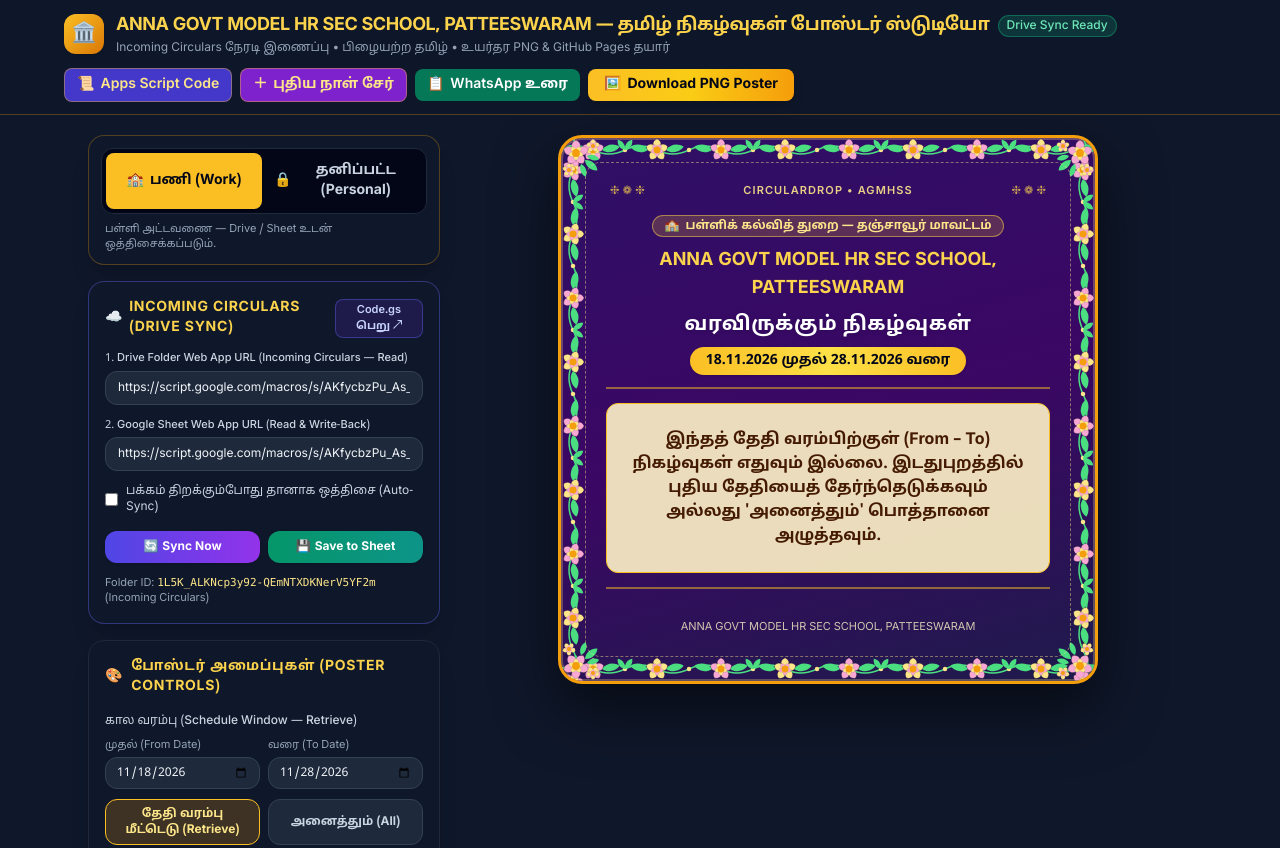
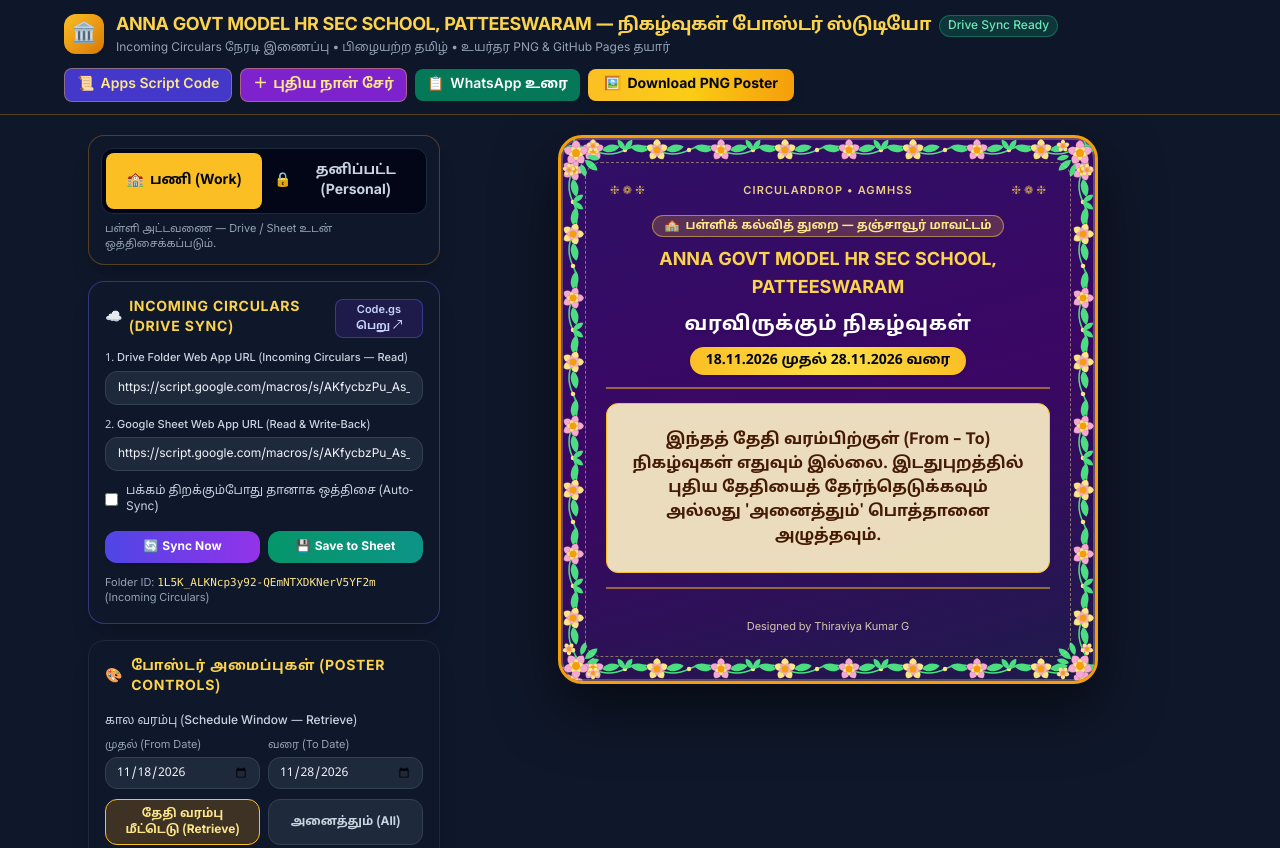
Before and after one commit to agmhss/scheduler, a plain HTML site: page index.html in a window 1280 px wide. Shown: the top 848 px of the page. Drawn offline with nearby package versions, Linux system fonts and the light colour scheme; a web font is replaced by a local one.

Commit message:
Update title and footer information in index.html

```diff
--- a/index.html
+++ b/index.html
@@ -3,7 +3,7 @@
 <head>
   <meta charset="UTF-8" />
   <meta name="viewport" content="width=device-width, initial-scale=1.0" />
-  <title>அண்ணா அரசு மாதிரி மேல்நிலைப் பள்ளி, பட்டீஸ்வரம் — நிகழ்வுகள் போஸ்டர் ஸ்டுடியோ</title>
+  <title>நிகழ்வுகள் போஸ்டர் ஸ்டுடியோ</title>
   <script src="https://cdn.tailwindcss.com/3.4.17"></script>
   <link rel="preconnect" href="https://fonts.googleapis.com">
   <link rel="preconnect" href="https://fonts.gstatic.com" crossorigin>
@@ -111,7 +111,7 @@
         <div>
           <div class="flex items-center gap-2">
             <h1 class="text-base sm:text-lg font-bold text-amber-300 tracking-tight">
-              ANNA GOVT MODEL HR SEC SCHOOL, PATTEESWARAM — தமிழ் நிகழ்வுகள் போஸ்டர் ஸ்டுடியோ
+              ANNA GOVT MODEL HR SEC SCHOOL, PATTEESWARAM — நிகழ்வுகள் போஸ்டர் ஸ்டுடியோ
             </h1>
             <span id="syncStatusPill" class="text-xs px-2 py-0.5 rounded-full bg-emerald-500/20 text-emerald-300 border border-emerald-500/40 font-medium">
               Drive Sync Ready
@@ -405,7 +405,7 @@
             <div class="pt-2.5 border-t-2 border-amber-400/50 text-center space-y-1 px-2">
               <p id="posterFooterLine1" contenteditable="true" class="poster-header-editable text-xs font-bold text-amber-200 break-words"></p>
               <p id="posterFooterLine2" contenteditable="true" class="poster-header-editable text-[11px] text-amber-100/80 break-words">
-                ANNA GOVT MODEL HR SEC SCHOOL, PATTEESWARAM
+                Designed by   Thiraviya Kumar G
               </p>
             </div>
 
@@ -976,7 +976,7 @@ function readEventsFromSheetOrFolder() {
         subtitleUpcoming: '13.11.2026 முதல் 20.11.2026 வரை',
         subtitleAll: '10.11.2026 முதல் 20.11.2026 வரை',
         footerLine1: '',
-        footerLine2: 'ANNA GOVT MODEL HR SEC SCHOOL, PATTEESWARAM',
+        footerLine2: 'Designed by Thiraviya Kumar G',
         days: [
           {
             id: 'day-2026-11-10',
```
